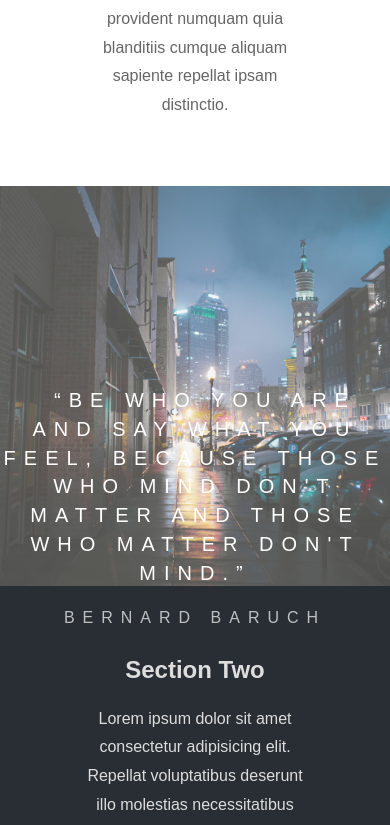
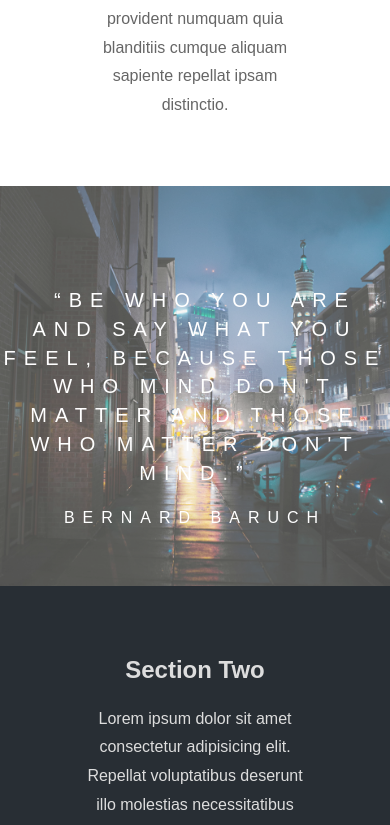
Before and after one commit to jamesderrick/jamesderrick.github.io, a plain HTML site: page index.html in a window 390 px wide. Shown: the part 1649-2474 px from the top of the page. Drawn offline with Linux system fonts and the light colour scheme.

Commit message:
minor css change for mobile

```diff
--- a/css/style.css
+++ b/css/style.css
@@ -217,6 +217,9 @@ body, html {
     .pimg1, .pimg2, .pimg3 {
         background-attachment: scroll;
     }
+    .pimg2 .ptext, .pimg3 .ptext {
+        top: 25%;
+    }
     .ptext {
         font-size: 20px;
     }
```
